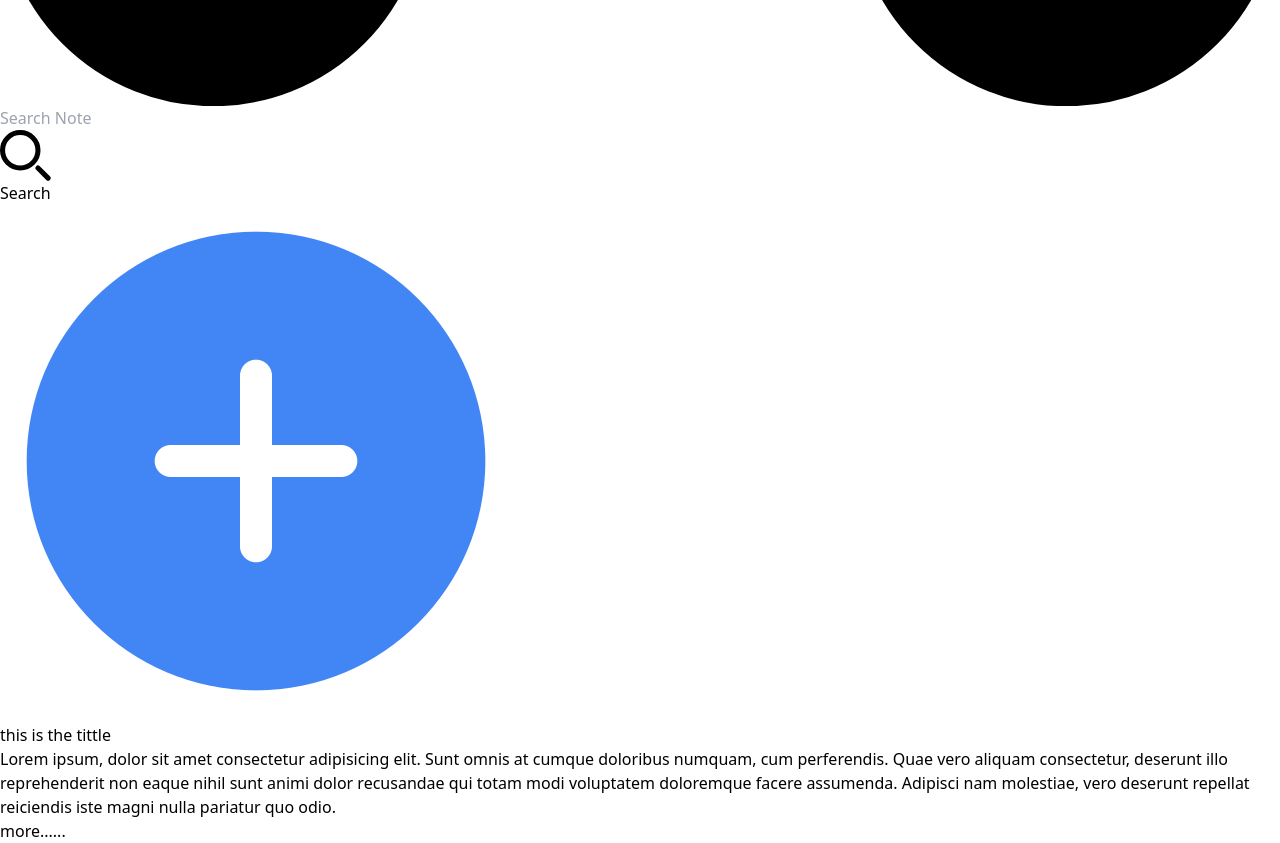
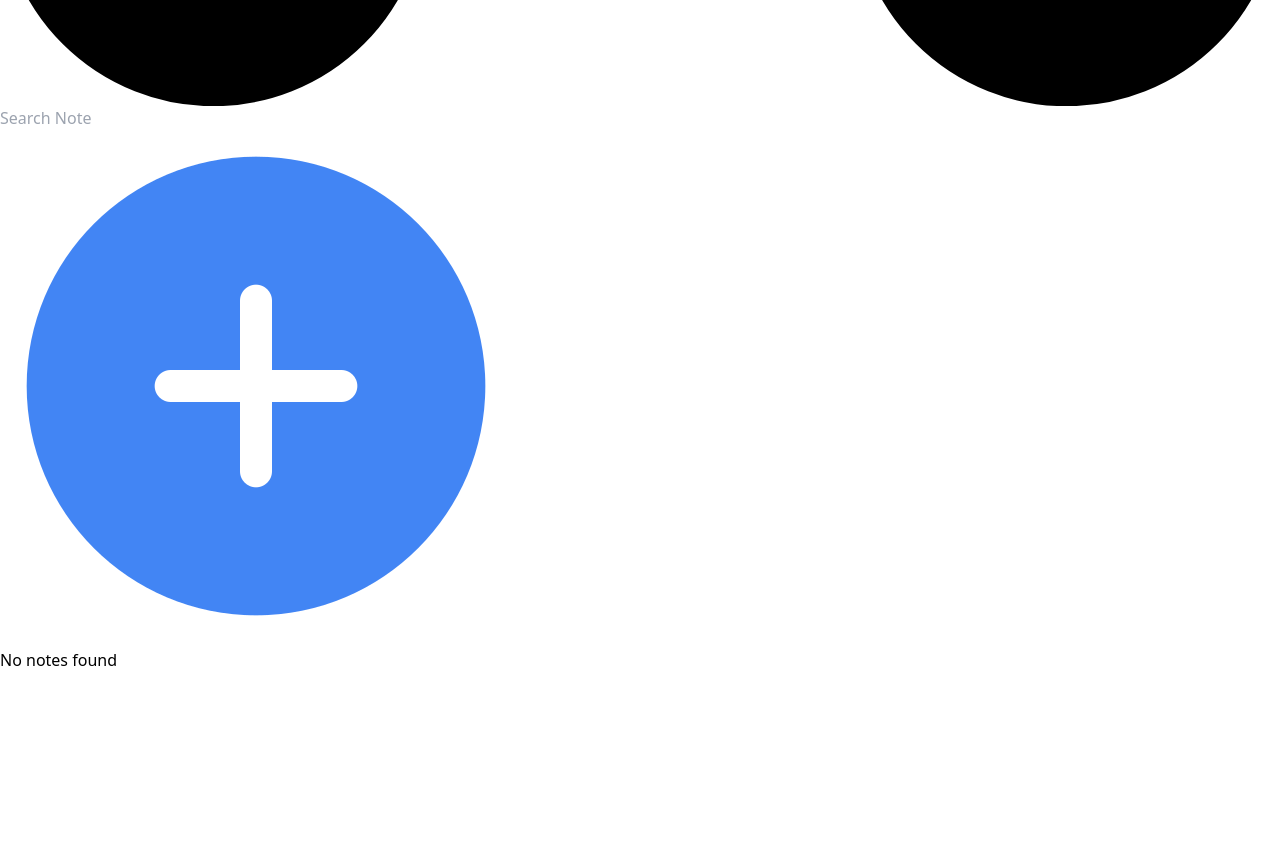
Before and after one commit to naimur009/OrganizeMe, a React (Vite) app: page /notes in a window 1280 px wide. Shown: the part 2080-2923 px from the top of the page. After the commit the page ends 2752 px from the top, so only its background shows below. Built offline with nearby package versions, Linux system fonts and the light colour scheme.

Commit message:
Notes-done

```diff
--- a/src/App.jsx
+++ b/src/App.jsx
@@ -1,9 +1,13 @@
-import {createBrowserRouter, RouterProvider } from "react-router-dom"
+import { createBrowserRouter, RouterProvider } from "react-router-dom"
 import Layout from "./components/Layout"
 import Home from "./components/Home"
 import ToDos from "./components/ToDos"
 import Notes from "./components/Notes"
 import Trash from "./components/Trash"
+import { store } from "./Redux/store"
+import { Provider } from "react-redux"
+import View from "./components/View"
+import NoteForm from "./components/NoteForm"
 
 
 
@@ -11,33 +15,39 @@ function App() {
 
   const router = createBrowserRouter([
     {
-      path:"/",
-      element: <Layout/>,
-      children:[
+      path: "/",
+      element: <Layout />,
+      children: [
         {
-          path:"/",
-          element:<Home/>
+          path: "/",
+          element: <Home />
         },
         {
-          path:"notes",
-          element:<Notes/>
+          path: "notes",
+          element: <Notes />
         },
         {
-          path:"todos",
-          element: <ToDos/>
+          path: "todos",
+          element: <ToDos />
         },
         {
-          path:"trash",
-          element:<Trash/>
-        }
+          path: "trash",
+          element: <Trash />
+        },
+        {
+          path: "noteform",
+          element: <NoteForm />
+        },
       ]
     }
   ])
 
   return (
-    <div className="bg-[#202124] h-auto min-h-screen min-w-screen w-full text-white overflow-x-hidden">
-      <RouterProvider router={router}/>
-    </div>
+    <Provider store={store}>
+      <div className="bg-[#202124] h-auto min-h-screen min-w-screen w-full text-white overflow-x-hidden">
+        <RouterProvider router={router} />
+      </div>
+    </Provider>
   )
 }
 
--- /dev/null
+++ b/src/Features/Notes/notesSlice.js
@@ -0,0 +1,58 @@
+import { createSlice } from '@reduxjs/toolkit'
+
+const initialState = {
+    notes: localStorage.getItem("notes")
+        ? JSON.parse(localStorage.getItem("notes"))
+        : []
+}
+
+export const notesSlice = createSlice({
+    name: 'note',
+    initialState,
+    reducers: {
+        addToNote: (state, action)=>{
+            state.notes.push(action.payload);
+            localStorage.setItem("notes", JSON.stringify(state.notes));
+        },
+
+        editNote: (state, action) =>{
+            const index = state.notes.findIndex((note)=>
+                (note.id == action.payload.id)
+            )
+            state.notes[index] = action.payload;
+            localStorage.setItem("notes", JSON.stringify(state.notes));
+
+        },
+
+        moveToTrash: (state, action) =>{
+            const index = state.notes.findIndex((note)=>
+                (note.id === action.payload)
+            )
+
+            state.notes[index].trashed = true;
+            localStorage.setItem("notes", JSON.stringify(state.notes));
+
+        },
+
+        restoreNote:(state, action)=>{
+            const index = state.notes.findIndex((note)=>
+                (note.id === action.payload)
+            )
+            state.notes[index].trashed = false;
+            localStorage.setItem("notes", JSON.stringify(state.notes));
+        },
+
+        deleteNote:(state, action)=>{
+            state.notes = state.notes.filter((note)=>{
+                return action.payload !== note.id
+            })
+            localStorage.setItem("notes", JSON.stringify(state.notes));
+        }
+
+    },
+})
+
+// Action creators are generated for each case reducer function
+export const { addToNote, editNote, moveToTrash, restoreNote, deleteNote } = notesSlice.actions
+
+export default notesSlice.reducer
--- /dev/null
+++ b/src/Redux/store.js
@@ -0,0 +1,8 @@
+import { configureStore } from '@reduxjs/toolkit'
+import notesReducer from '../Features/Notes/notesSlice'
+
+export const store = configureStore({
+  reducer: {
+    note:notesReducer
+  },
+})
--- a/src/components/NoteForm.jsx
+++ b/src/components/NoteForm.jsx
@@ -1,23 +1,84 @@
-import React, { useState } from 'react';
+import React, { useEffect, useState } from 'react';
+import { nanoid } from '@reduxjs/toolkit';
+import { useDispatch } from 'react-redux';
+import { addToNote, editNote } from '../Features/Notes/notesSlice'
+import { useSelector } from "react-redux";
+
+
 
 const NoteForm = (props) => {
+
+
+
+    const [tittle, setTittle] = useState("");
+    const [content, setContent] = useState("");
+    const date = new Date().toLocaleDateString("en-US", {
+        month: "long",
+        day: "numeric",
+        year: "numeric",
+    });
+
+    const notes = useSelector((state) => state.note.notes)
+
+
+    useEffect(() => {
+        if(props.prevId){
+            const data = notes.find((note) =>
+                (note.id === props.prevId)
+            )
+            setTittle(data.tittle)
+            setContent(data.content)
+        }
+
+
+    }, [])
+
+    const dispatch = useDispatch();
+
+    const handleSave = (event) => {
+        event.preventDefault();
+        const note = {
+            id: props.prevId || nanoid(),
+            tittle: tittle,
+            date: date,
+            content: content,
+            trashed: false
+        }
+        if (props.prevId) {
+            dispatch(editNote(note));
+
+        }
+        else {
+            dispatch(addToNote(note));
+        }
+        setTittle("");
+        setContent("");
+        props.toggle();
+    }
+
+
     const handleInputChange = (event) => {
         const textarea = event.target;
         textarea.style.height = "auto"; // Reset the height to auto
         textarea.style.height = `${textarea.scrollHeight}px`; // Set height to scrollHeight
-        // setMessage(event.target.value); // Update the state with the input value
     };
+
 
     return (
         <div className='flex justify-center items-center h-screen w-screen absolute top-0 bg-black bg-opacity-70'>
-            <div className="bg-[#202124] w-[95%] max-w-[700px] p-5 rounded-lg absolute z-10 md:left-1/3 pb-10">
+            <div className="bg-[#202124] w-[95%] max-w-[700px] p-5 rounded-lg absolute z-10 pb-10">
                 <div className="flex justify-between items-center">
                     <h1 className="text-2xl">Create a new note</h1>
-                    <button onClick={props.toggle}>
+                    <button onClick={()=>{
+                        setTittle("");
+                        setContent("");
+                        props.setPrevId(null);
+                        props.toggle();
+                    }}>
                         <img className="h-10" src="/src/assets/remove.png" alt="" />
                     </button>
                 </div>
-                <form className="w-full mx-auto">
+                <form className="w-full mx-auto" onSubmit={handleSave}>
                     <label
                         htmlFor="tittle"
                         className="block mb-2 text-lg font-medium text-gray-900 dark:text-white"
@@ -28,6 +89,9 @@ const NoteForm = (props) => {
                         type="text"
                         id="tittle"
                         className="block w-full p-2 text-gray-900 border border-gray-300 rounded-lg bg-gray-50 text-xs focus:ring-blue-500 focus:border-blue-500 dark:bg-gray-700 dark:border-gray-600 dark:placeholder-gray-400 dark:text-white dark:focus:ring-blue-500 dark:focus:border-blue-500"
+                        autoComplete='off'
+                        value={tittle}
+                        onChange={(e) => { setTittle(e.target.value) }}
                     />
                     <div>
                         <label
@@ -41,11 +105,17 @@ const NoteForm = (props) => {
                             rows="10"
                             className="block p-2.5 w-full text-sm text-gray-900 bg-gray-50 rounded-lg border border-gray-300 focus:ring-blue-500 focus:border-blue-500 dark:bg-gray-700 dark:border-gray-600 dark:placeholder-gray-400 dark:text-white dark:focus:ring-blue-500 dark:focus:border-blue-500 overflow-y-hidden"
                             placeholder="Write your thoughts here..."
+                            value={content}
+                            required
+                            autoComplete='off'
+                            onChange={(e) => { setContent(e.target.value) }}
                             onInput={handleInputChange}
                         ></textarea>
                     </div>
-                    <button className="bg-blue-500 w-full py-2 mt-3 rounded-lg">
-                        Save
+                    <button
+                        className="bg-blue-500 w-full py-2 mt-3 rounded-lg"
+                    >
+                        {props.prevId ? "Update" : "Save"}
                     </button>
                 </form>
 
--- a/src/components/Notes.jsx
+++ b/src/components/Notes.jsx
@@ -1,41 +1,45 @@
 import { useState, useEffect } from "react";
 import NoteForm from "./NoteForm";
 import View from "./View";
+import { useSelector } from "react-redux";
 
 const Notes = () => {
 
-    useEffect(()=>{
+    useEffect(() => {
         document.title = "OrganizeMe - Notes"
-     },[])
+    }, [])
 
     const [isOpen, setIsOpen] = useState(false);
+
+    const [prevId, setPrevId] = useState("");
 
     const toggleOpen = () => {
         setIsOpen(!isOpen);
     }
-    const handleSearchChange = (e) => {
-        setSearchQuery(e.target.value);
-    };
-
-    const handleSearchSubmit = (e) => {
-        e.preventDefault();
-        console.log("Searching for:", searchQuery);
-        // You can add the logic to handle the search request here
-    };
-    const [searchQuery, setSearchQuery] = useState("");
 
     const [view, setView] = useState(false);
 
-    const isView = () => {
-        console.log(view);
+    const [urlId, setUrlId] = useState();
+
+    const isView = (e) => {
         setView(!view);
     }
 
+    const [searchQuery, setSearchQuery] = useState('');
+    const notes = useSelector((state) => state.note.notes)
+
+    const data = notes.filter((note) => {
+        return note.tittle.toLocaleLowerCase().includes(searchQuery.toLocaleLowerCase()) && note.trashed === false
+    })
 
     return (
         <div className="overflow-x-hidden">
             <div>
-                <form className="flex items-center w-[95%] max-w-sm mx-auto mt-5" onSubmit={handleSearchSubmit}>
+                <form className="flex items-center w-[95%] max-w-sm mx-auto mt-5"
+                    onSubmit={(e) => {
+                        e.preventDefault()
+                    }}
+                >
                     <label htmlFor="simple-search" className="sr-only">
                         Search
                     </label>
@@ -63,31 +67,13 @@ const Notes = () => {
                             className="bg-gray-50 border border-gray-300 text-gray-900 text-sm rounded-lg focus:ring-blue-500 focus:border-blue-500 block w-full ps-10 p-2.5 dark:bg-gray-700 dark:border-gray-600 dark:placeholder-gray-400 dark:text-white dark:focus:ring-blue-500 dark:focus:border-blue-500"
                             placeholder="Search Note"
                             required
+                            autoComplete="off"
                             value={searchQuery}
-                            onChange={handleSearchChange}
+                            onChange={(e) => {
+                                setSearchQuery(e.target.value);
+                            }}
                         />
                     </div>
-                    <button
-                        type="submit"
-                        className="p-2.5 ms-2 w-20 text-sm font-medium text-white bg-blue-700 rounded-lg border border-blue-700 hover:bg-blue-800 focus:ring-4 focus:outline-none focus:ring-blue-300 dark:bg-blue-600 dark:hover:bg-blue-700 dark:focus:ring-blue-800 flex justify-center"
-                    >
-                        <svg
-                            className="w-4 h-4v"
-                            aria-hidden="true"
-                            xmlns="http://www.w3.org/2000/svg"
-                            fill="none"
-                            viewBox="0 0 20 20"
-                        >
-                            <path
-                                stroke="currentColor"
-                                strokeLinecap="round"
-                                strokeLinejoin="round"
-                                strokeWidth="2"
-                                d="m19 19-4-4m0-7A7 7 0 1 1 1 8a7 7 0 0 1 14 0Z"
-                            />
-                        </svg>
-                        <span className="sr-only">Search</span>
-                    </button>
 
                 </form>
 
@@ -100,37 +86,52 @@ const Notes = () => {
 
             {
                 isOpen &&
-                <NoteForm toggle={toggleOpen} />
+                <NoteForm toggle={toggleOpen} prevId={prevId} setPrevId={setPrevId}/>
             }
 
 
             {/* notes section */}
 
-            <div className="w-[95%] md:w-[95%] m-auto p-1 md:p-10 columns-2 sm:columns-3 lg:columns-4 xl:col-span-5">
+            <div className="w-[95%] md:w-[95%] m-auto p-1 md:p-10 columns-2 sm:columns-3 lg:columns-4 xl:columns-5">
 
-                <div className="w-[100%] max-w-[320px] mb-4 break-inside-avoid">
-                    <div className="flex flex-col w-full leading-1.5 p-4 border-gray-200 bg-gray-100 rounded-e-xl rounded-es-xl dark:bg-gray-700 hover:cursor-pointer " onClick={isView}>
+
+                {
+                    data?.length ? data.map((note) => {
+                        return (
+                            <div
+                                className="w-[100%] max-w-[320px] mb-4 break-inside-avoid"
+                                key={note.id}>
+                                <div
+                                    className="flex flex-col w-full leading-1.5 p-4 border-gray-200 bg-gray-100 rounded-e-xl rounded-es-xl dark:bg-gray-700 hover:cursor-pointer "
+                                    onClick={() => {
+                                        setUrlId(note?.id);
+                                        isView()
+                                    }}>
                                     <div className="flex justify-between">
                                         <div className="flex items-center space-x-2 rtl:space-x-reverse flex-col">
 
                                             <span className="text-lg font-semibold text-gray-900 dark:text-white">
-                                    this is the tittle
+                                                {note.tittle}
                                             </span>
                                         </div>
                                     </div>
                                     <p className="text-sm font-normal py-4 text-gray-900 dark:text-white line-clamp-6	">
-                            Lorem ipsum, dolor sit amet consectetur adipisicing elit. Sunt omnis at cumque doloribus numquam, cum perferendis. Quae vero aliquam consectetur, deserunt illo reprehenderit non eaque nihil sunt animi dolor recusandae qui totam modi voluptatem doloremque facere assumenda. Adipisci nam molestiae, vero deserunt repellat reiciendis iste magni nulla pariatur quo odio.
+                                        {note.content}
                                     </p>
                                     <span className="text-blue-500">more......</span>
                                 </div>
                             </div>
+                        )
+                    })
+                        : <div className="text-xl m-auto flex justify-center w-screen">No notes found</div>
+
+                }
             </div>
 
 
 
             {
-                view &&
-                <View isView={isView} />
+                view && <View isView= {isView} noteId = {urlId} setPrevId={setPrevId} toggleOpen={toggleOpen}/>
             }
 
 
--- a/src/components/Trash.jsx
+++ b/src/components/Trash.jsx
@@ -1,10 +1,33 @@
 import { useEffect } from "react";
+import { useSelector } from "react-redux";
+import { useDispatch } from "react-redux";
+import {restoreNote, deleteNote} from '../Features/Notes/notesSlice'
+
+
+
+
+
 const Trash = () => {
-  const date = new Date().toLocaleDateString();
 
   useEffect(() => {
     document.title = "OrganizeMe - Trash"
   }, [])
+
+  const notes = useSelector((state) => state.note.notes)
+
+  const data = notes.filter((note) => {
+    return (note.trashed === true)
+  })
+
+  const dispatch = useDispatch();
+
+  const handleRestore = (e)=>{
+    dispatch(restoreNote(e));
+  }
+
+  const handleDelete = (e)=>{
+    dispatch(deleteNote(e));
+  }
 
   return (
     <div>
@@ -23,13 +46,23 @@ const Trash = () => {
               </div>
 
               <div className="text-xs">
-                {date}
+                {/* {date} */}
               </div>
             </div>
 
             <div className="flex gap-3">
-              <button className='h-8 w-8 hover:bg-blue-600 flex justify-center items-center p-1 rounded-full'><img className='h-7 w-7' src="/src/assets/arrow.png" alt="" /></button>
-              <button className='h-8 w-8 hover:bg-blue-600 flex justify-center items-center p-1 rounded-full'><img className='h-7 w-7' src="/src/assets/bin.png" alt="" /></button>
+              <button
+                className='h-8 w-8 hover:bg-blue-600 flex justify-center items-center p-1 rounded-full'><img className='h-7 w-7' src="/src/assets/arrow.png"
+                  alt=""
+                />
+              </button>
+
+              <button
+                className='h-8 w-8 hover:bg-blue-600 flex justify-center items-center p-1 rounded-full'><img className='h-7 w-7' src="/src/assets/bin.png"
+                  alt=""
+                />
+              </button>
+
             </div>
 
           </div>
@@ -43,26 +76,54 @@ const Trash = () => {
         <h1 className="text-2xl font-extrabold mt-7 ml-5 md:flex md:w-full md:justify-center md:mt-10">Deleted Notes</h1>
         <div className="w-[95%] md:w-[95%] m-auto p-1 md:p-10 columns-2 sm:columns-3 lg:columns-4 xl:columns-5">
 
-          <div className="w-[100%] max-w-[320px] mb-4 break-inside-avoid">
+
+          {
+            data?.length ? data.map((note) => {
+              return (
+                <div className="w-[100%] max-w-[320px] mb-4 break-inside-avoid" key={note.id}>
                   <div className="flex flex-col w-full leading-1.5 p-4 border-gray-200 bg-gray-100 rounded-e-xl rounded-es-xl dark:bg-gray-700 hover:cursor-pointer ">
                     <div className="flex justify-between">
                       <div className="flex items-center space-x-2 rtl:space-x-reverse flex-col">
 
                         <span className="text-lg font-semibold text-gray-900 dark:text-white">
-                    this is the tittle
+                          {note.tittle}
                         </span>
                       </div>
                     </div>
                     <p className="text-sm font-normal py-4 text-gray-900 dark:text-white line-clamp-6	">
-                Lorem ipsum, dolor sit amet consectetur adipisicing elit. Sunt omnis at cumque doloribus numquam, cum perferendis. Quae vero aliquam consectetur, deserunt illo reprehenderit non eaque nihil sunt animi dolor recusandae qui totam modi voluptatem doloremque facere assumenda. Adipisci nam molestiae, vero deserunt repellat reiciendis iste magni nulla pariatur quo odio.
+                      {note.content}
                     </p>
                     <span className="text-blue-500">more......</span>
                     <div className="w-[70%] m-auto flex justify-between">
-                <button className='h-8 w-8 hover:bg-blue-600 flex justify-center items-center p-1 rounded-full'><img className='h-7 w-7' src="/src/assets/arrow.png" alt="" /></button>
-                <button className='h-8 w-8 hover:bg-blue-600 flex justify-center items-center p-1 rounded-full'><img className='h-7 w-7' src="/src/assets/bin.png" alt="" /></button>
+
+                      <button
+                        className='h-8 w-8 hover:bg-blue-600 flex justify-center items-center p-1 rounded-full'><img className='h-7 w-7' src="/src/assets/arrow.png"
+                          alt=""
+                          onClick={()=>{
+                            handleRestore(note.id)
+                          }}
+                        />
+                      </button>
+
+
+                      <button
+                        className='h-8 w-8 hover:bg-blue-600 flex justify-center items-center p-1 rounded-full'><img className='h-7 w-7' src="/src/assets/bin.png"
+                          alt=""
+                          onClick={()=>{
+                            handleDelete(note.id)
+                          }}
+                        />
+                      </button>
+
                     </div>
                   </div>
                 </div>
+              )
+            })
+              : <div>Trash is Empty</div>
+          }
+
+
         </div>
 
       </div>
--- a/src/components/View.jsx
+++ b/src/components/View.jsx
@@ -1,29 +1,85 @@
+import { useSelector } from "react-redux";
+import NoteForm from "./NoteForm";
+import { useDispatch } from 'react-redux';
+import { moveToTrash, editNote } from '../Features/Notes/notesSlice'
+
+
 
 const View = (props) => {
+
+
+    const data = useSelector((state) => state.note.notes);
+
+    const note = data.filter((note) => {
+        return (note.id === props.noteId);
+    })
+
+    const dispatch = useDispatch();
+
+    const handleEdit = (e)=>{
+        props.isView()
+        props.toggleOpen()
+        props.setPrevId(e)
+    }
+
+    const handleDelete = (e) => {
+        dispatch(moveToTrash(e))
+    }
+
+
     return (
-        <div className='h-[100%] w-screen bg-black bg-cover bg-opacity-70 absolute bottom-0 flex flex-col justify-center items-center overflow-x-hidden'>
-            <div className='h-auto min-h-[500px] w-[95%] md:max-w-[600px] bg-gray-700 rounded-lg absolute z-120 top-0 md:top-10 md:bottom-15 p-10 overflow-x-hidden'>
+        <div className='h-[100%] w-screen bg-black bg-cover bg-opacity-70 absolute bottom-0 flex justify-center items-center overflow-x-hidden'>
+            <div
+                className='h-auto w-[95%] md:max-w-[600px] bg-gray-700 rounded-lg absolute z-120 p-10 overflow-x-hidden'>
                 <div className='text-xl mb-3 flex justify-between'>
-                    <p>this is the tittle content</p>
+                    <p>{note[0]?.tittle}</p>
                     <button
+                        className="text-2xl p-1 h-10 w-10 rounded-full font-extrabold hover:bg-red-400 hover:text-white"
                         onClick={props.isView}
-                        className="text-2xl p-1 h-10 w-10 rounded-full font-extrabold hover:bg-red-400 hover:text-white"
                     >
                         X
                     </button>
                 </div>
                 <div className='text-sm mb-2'>
-                    12 jan, 2024
+                    {note[0]?.date}
                 </div>
                 <div>
-                    Lorem ipsum dolor, sit amet consectetur adipisicing elit. Ex ad, explicabo distinctio vitae quis ea nesciunt? Blanditiis, dolorem aliquid voluptates, sequi ea non assumenda vitae distinctio exercitationem minus dolores. Quo laborum atque debitis aliquid nemo impedit hic nam quisquam quos sint corrupti tempora, voluptas veritatis optio dolor iusto cumque quia incidunt dolore repellendus quae odit quaerat quas pariatur. Porro hic harum nemo odit laboriosam non illo. Aspernatur culpa commodi deleniti consequatur eum maxime voluptatibus magnam, suscipit molestiae inventore necessitatibus laborum distinctio quisquam illo, aliquid sunt quam id. Illum sit natus praesentium non debitis sint, qui aliquid quae molestias dolores necessitatibus.
+                    {note[0]?.content}
                 </div>
                 {/* button */}
                 <div className='mt-5 flex justify-between mb-3'>
-                    <button className='hover:bg-blue-700 p-2 rounded-full'><img className='h-7' src="/src/assets/pen.png" alt="" /></button>
-                    <button className='hover:bg-blue-700 p-2 rounded-full'><img className='h-7' src="/src/assets/copy.png" alt="" /></button>
+                    <button
+                        className='hover:bg-blue-700 p-2 rounded-full'
+                        onClick={()=>{
+                            handleEdit(note[0]?.id)
+                        }}
+                    >
+                        <img className='h-7' src="/src/assets/pen.png" alt="" />
+                    </button>
+
+
+                    <button
+                        className='hover:bg-blue-700 p-2 rounded-full'
+                        onClick={() => {
+                            navigator.clipboard.writeText(note[0].content);
+                        }}
+                    >
+                        <img className='h-7' src="/src/assets/copy.png" alt="" />
+                    </button>
+
+
                     <button className='hover:bg-blue-700 p-2 rounded-full'><img className='h-7' src="/src/assets/share.png" alt="" /></button>
-                    <button className='hover:bg-blue-700 p-2 rounded-full'><img className='h-7' src="/src/assets/bin.png" alt="" /></button>
+
+                    <button
+                        className='hover:bg-blue-700 p-2 rounded-full'
+                        onClick={() => {
+                            props.isView()
+                            handleDelete(note[0]?.id)
+                        }}
+                    >
+                        <img className='h-7' src="/src/assets/bin.png" alt="" />
+                    </button>
+
                 </div>
             </div>
 
```
Lines whose indentation alone changed are shown as unchanged.
